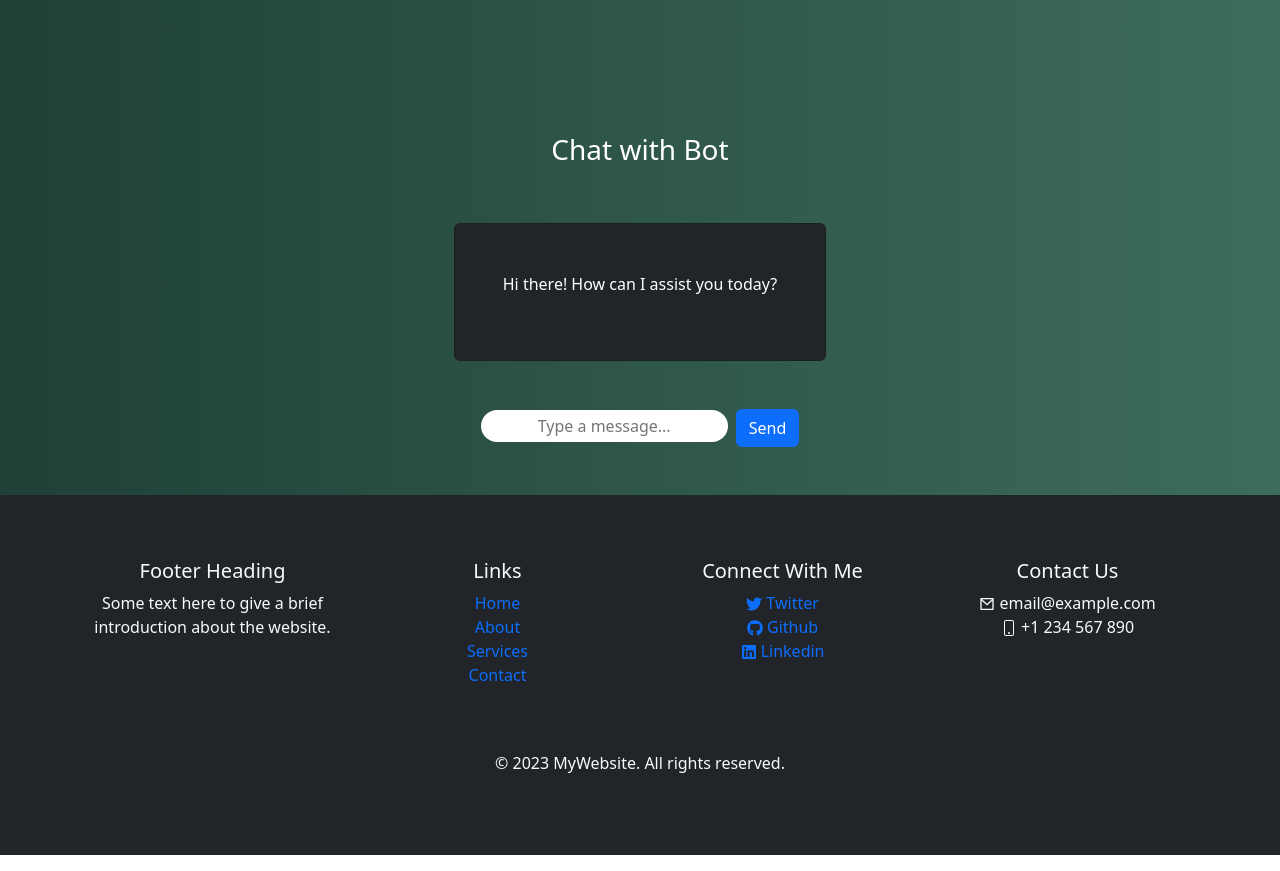
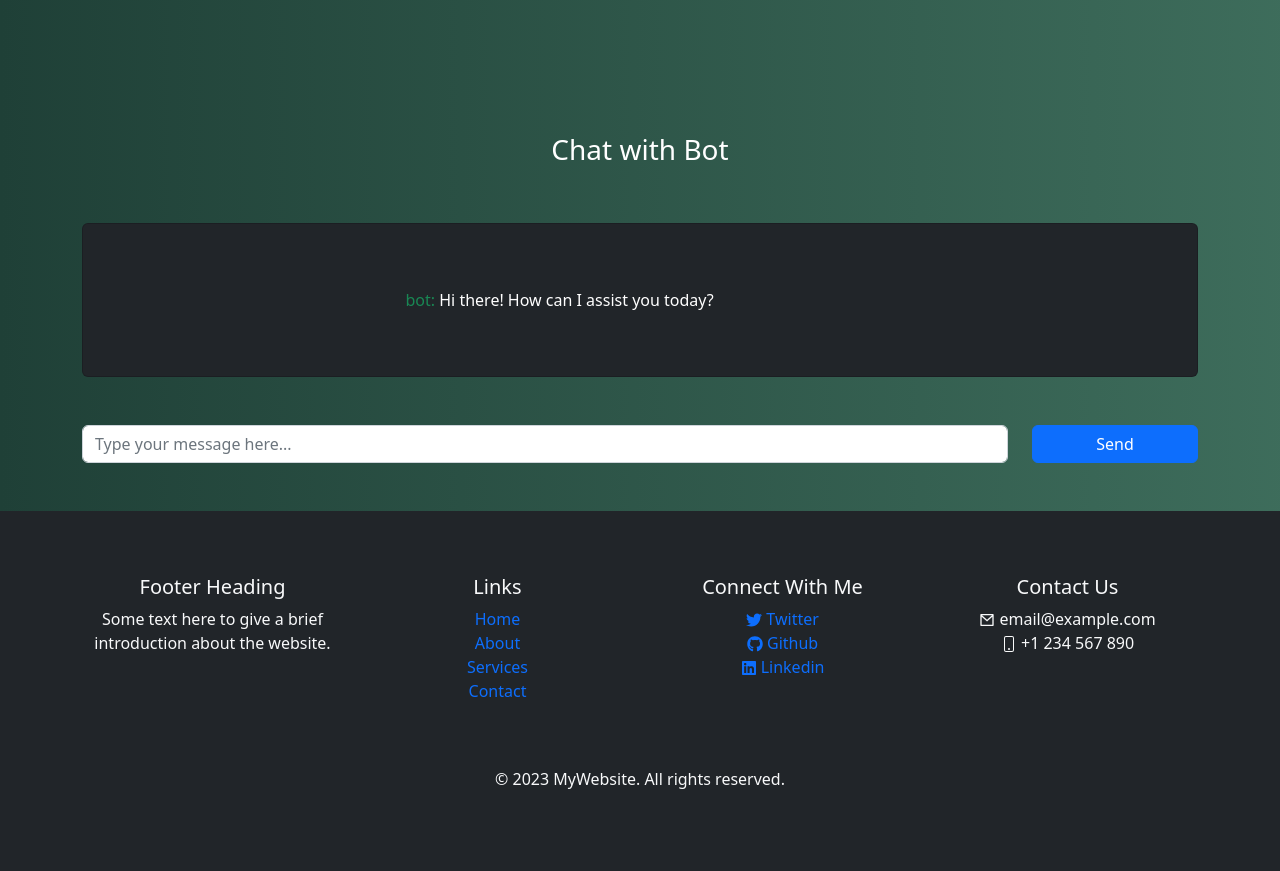
Before and after one commit to Tula-Magar/portfolio, a React (Create React App) app: page /#/ in a window 1280 px wide. Shown: the part 3020-3891 px from the top of the page. Built offline with nearby package versions, Linux system fonts and the light colour scheme.

Commit message:
display of chatbox

```diff
--- a/src/General/ChatBox.tsx
+++ b/src/General/ChatBox.tsx
@@ -1,5 +1,5 @@
-import React, { useState } from "react";
-import { Button, Card, Container } from "react-bootstrap";
+import React, { useEffect, useState } from "react";
+import { Button, Card, Col, Container, Row } from "react-bootstrap";
 
 const ChatBox = () => {
   const answers = {
@@ -53,15 +53,27 @@ const ChatBox = () => {
   ]);
   const [newMessage, setNewMessage] = useState("");
 
+  useEffect(() => {
+    const chatBox = document.getElementById("chat-box");
+    if (chatBox) {
+      chatBox.scrollTop = chatBox.scrollHeight;
+    }
+  }, [messages]);
+
   const sendMessage = () => {
     if (newMessage !== "") {
       setMessages([...messages, { sender: "user", message: newMessage }]);
-      setNewMessage("");
 
       let matchFound = false;
       for (const [key, value] of Object.entries(answers)) {
         if (newMessage.toLowerCase().includes(key.toLowerCase())) {
-          setMessages([...messages, { sender: "bot", message: value }]);
+          setMessages([
+            ...messages,
+            { sender: "user", message: newMessage },
+            { sender: "bot", message: value },
+          ]);
+          setNewMessage("");
+
           matchFound = true;
           break;
         }
@@ -70,6 +82,7 @@ const ChatBox = () => {
         setTimeout(() => {
           setMessages([
             ...messages,
+            { sender: "user", message: newMessage },
             { sender: "bot", message: answers.default },
           ]);
         }, 1000);
@@ -84,30 +97,59 @@ const ChatBox = () => {
   };
 
   return (
-    <Container className="chat-box d-flex flex-column justify-content-between align-items-center">
-      <Card.Header>
+    <Container className="chat-box d-flex flex-column justify-content-between">
+      <Card.Header className="text-center">
         <h3>Chat with Bot</h3>
       </Card.Header>
-      <Card className="chat-messages bg-dark text-white p-5 my-5">
+      <Card className="chat-messages  bg-dark text-white p-5 my-5">
         {messages.map((message, index) => (
-          <Card.Text key={index} className={message.sender}>
-            <p>{message.message}</p>
+          <Card.Body key={index} className={message.sender}>
+            <Row className="w-50 mx-auto">
+              <Col sm={12}>
+                {message.sender === "bot" ? (
+                  <div className="d-flex flex-row">
+                    <Card.Text className=" text-start text-success mb-0">
+                      {message.sender}:
                     </Card.Text>
+
+                    <Card.Text className="text-start ">
+                      &nbsp;{message.message}
+                    </Card.Text>
+                  </div>
+                ) : (
+                  <div className="d-flex flex-row-reverse">
+                    <Card.Text className="text-end ">
+                      {message.message}
+                    </Card.Text>
+                    <Card.Text className=" text-end text-primary mb-0">
+                      {message.sender}:&nbsp;
+                    </Card.Text>
+                  </div>
+                )}
+              </Col>
+            </Row>
+          </Card.Body>
         ))}
       </Card>
-      <div className="chat-input">
+      <Card.Footer>
+        <Row>
+          <Col sm={10}>
             <input
               type="text"
-          className="py-1  border-0 px-2 flex-grow-1 shadow-none   rounded-pill  text-center"
-          placeholder="Type a message..."
+              className="form-control"
+              placeholder="Type your message here..."
               value={newMessage}
               onChange={(e) => setNewMessage(e.target.value)}
               onKeyDown={handleKeyDown}
             />
-        <Button className="ms-2" onClick={sendMessage}>
+          </Col>
+          <Col sm={2}>
+            <Button variant="primary" className="w-100" onClick={sendMessage}>
               Send
             </Button>
-      </div>
+          </Col>
+        </Row>
+      </Card.Footer>
     </Container>
   );
 };
```
Lines whose indentation alone changed are shown as unchanged.
